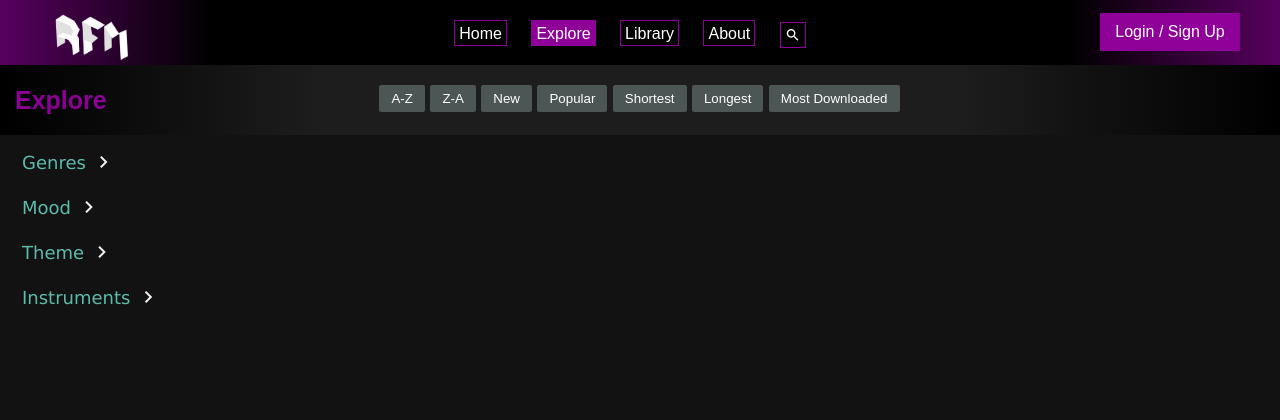
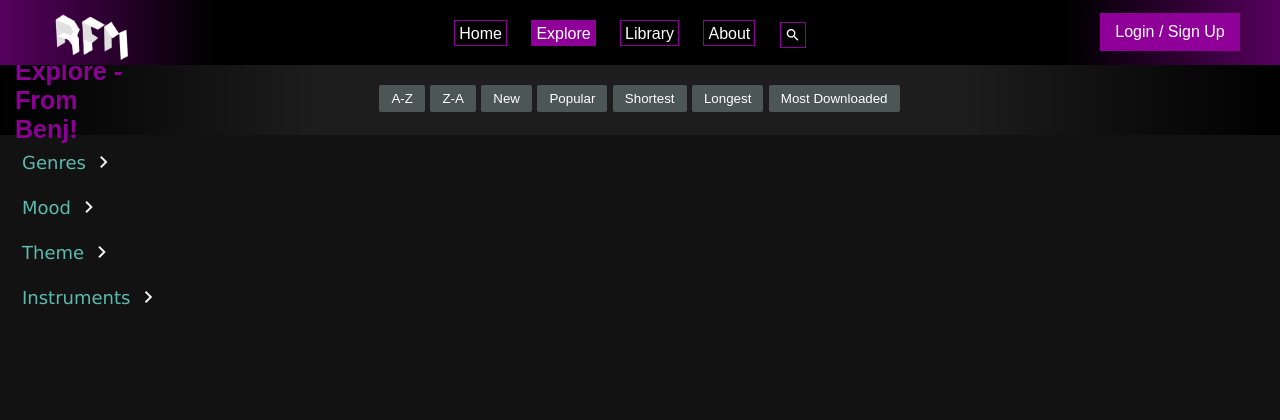
Before and after one commit to AlexanderHeffernan/Royalty-Free-Music-Platform, a PHP site: page /explore.php in a window 1280 px wide. Shown: the top 420 px of the page. Run offline with PHP 8.4, Linux system fonts and the light colour scheme; data that the repository does not hold is empty.

Commit message:
From Benj!

```diff
--- a/explore.php
+++ b/explore.php
@@ -12,7 +12,7 @@
 
     <div class="sortingNavigation">
         <div class="exploretextcontainer">
-            <p class="exploretext">Explore</p>
+            <p class="exploretext">Explore - From Benj!</p>
             <button class="hamburger" onclick="filterhamburger()"><i class="material-icons">menu</i></button>
         </div>
         <div class="sortresult">
```
